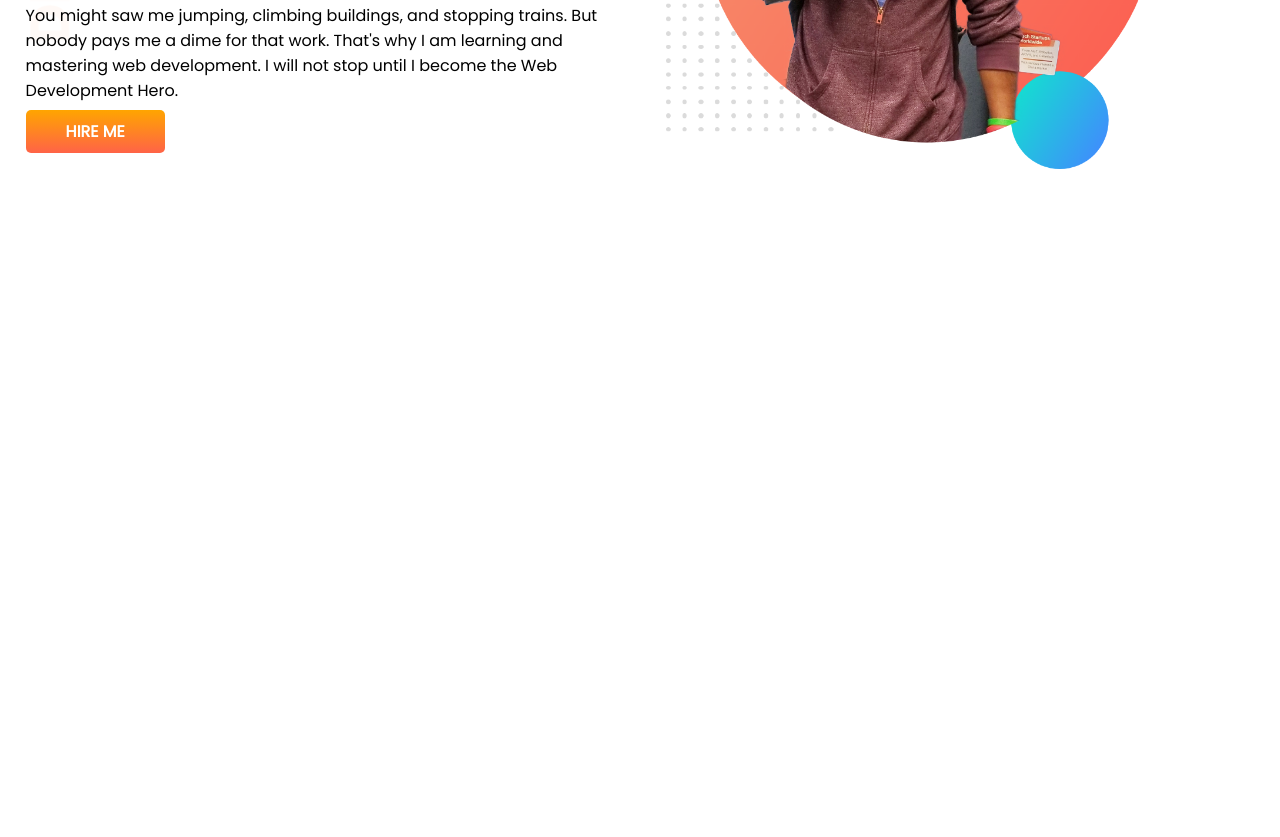
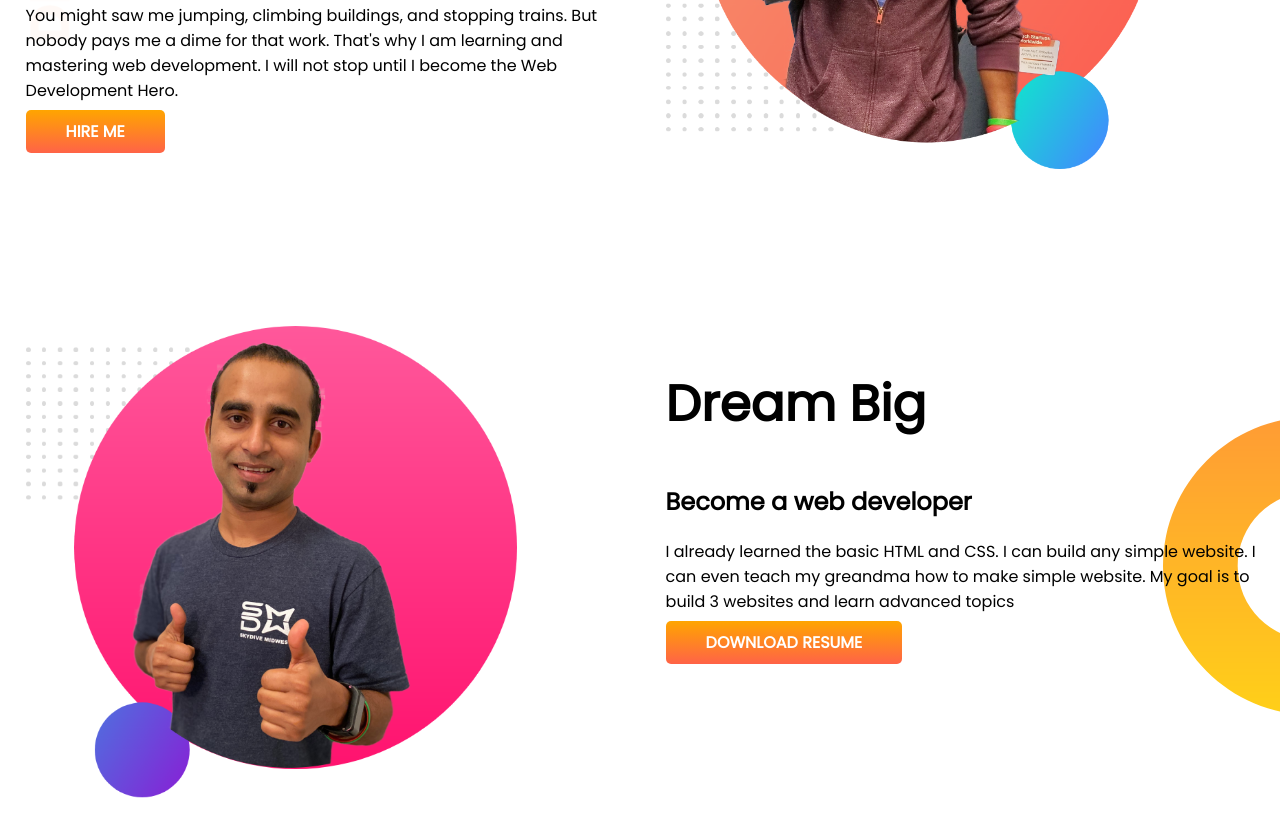
Before and after one commit to SarkerPabon/developer-portfolio, a plain HTML site: page index.html in a window 1280 px wide. Shown: the part 319-1156 px from the top of the page. Before the commit the page ends 800 px from the top, so only its background shows below. Drawn offline with Linux system fonts and the light colour scheme.

Commit message:
Dream Section Add

```diff
--- a/index.html
+++ b/index.html
@@ -29,6 +29,21 @@
       <img src="./images/jhankar.png" alt="">
     </div>
   </section>
+
+  <section class="dream-big">
+    <div class="half-width">
+      <img src="./images/jhankar2.png" alt="Jhankar2">
+    </div>
+    <div class="half-width">
+      <h1>Dream Big</h1>
+      <h2>Become a web developer</h2>
+      <p>
+        I already learned the basic HTML and CSS. I can build any simple website. I can even teach my greandma how to
+        make simple website. My goal is to build 3 websites and learn advanced topics
+      </p>
+      <a class="link-button" href="" target="_blank">DOWNLOAD RESUME</a>
+    </div>
+  </section>
 </body>
 
 </html>
--- a/style.css
+++ b/style.css
@@ -13,6 +13,7 @@ h1 {
 
 section {
 	display: flex;
+	margin-bottom: 150px;
 }
 
 .half-width {
@@ -37,3 +38,9 @@ section {
 	background-image: url("./images/top-banner.png");
 	background-repeat: no-repeat;
 }
+
+.dream-big {
+	background: url("./images/dream-bg.png");
+	background-repeat: no-repeat;
+	background-position: right;
+}
```
